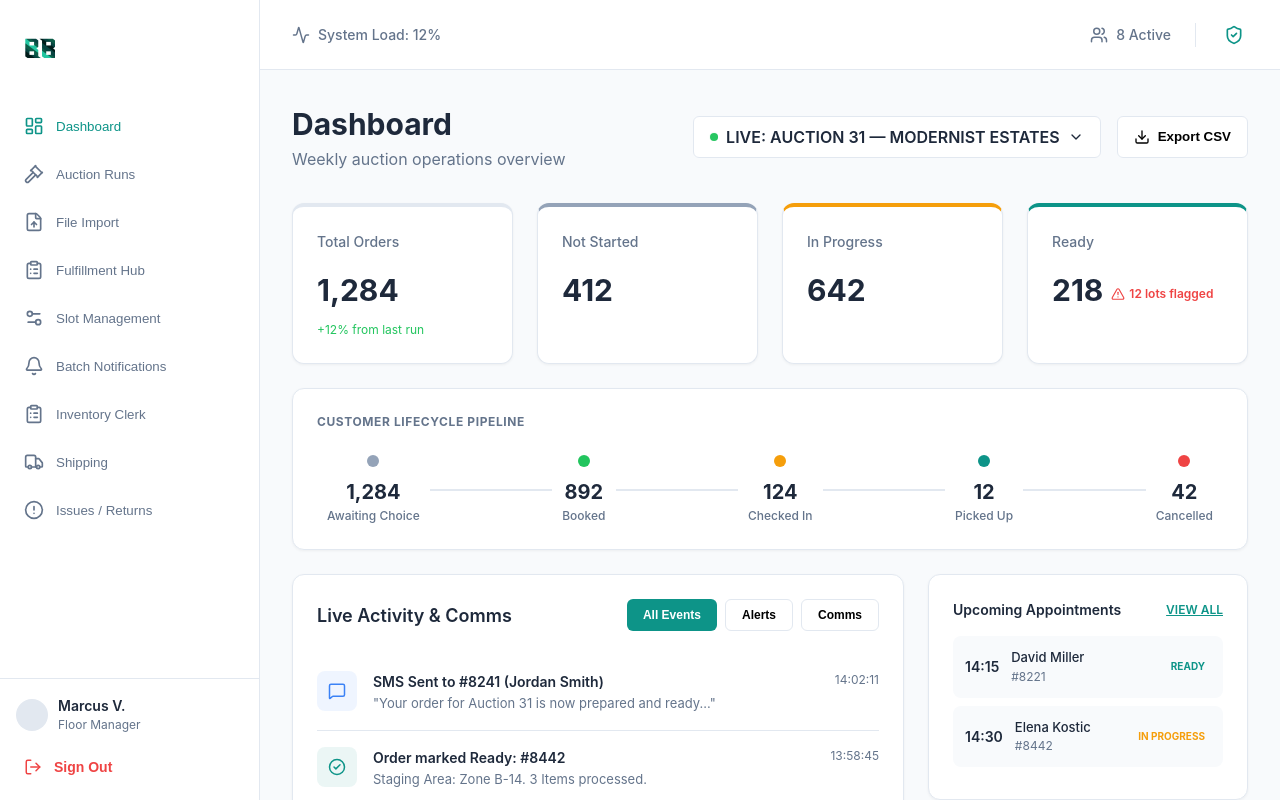
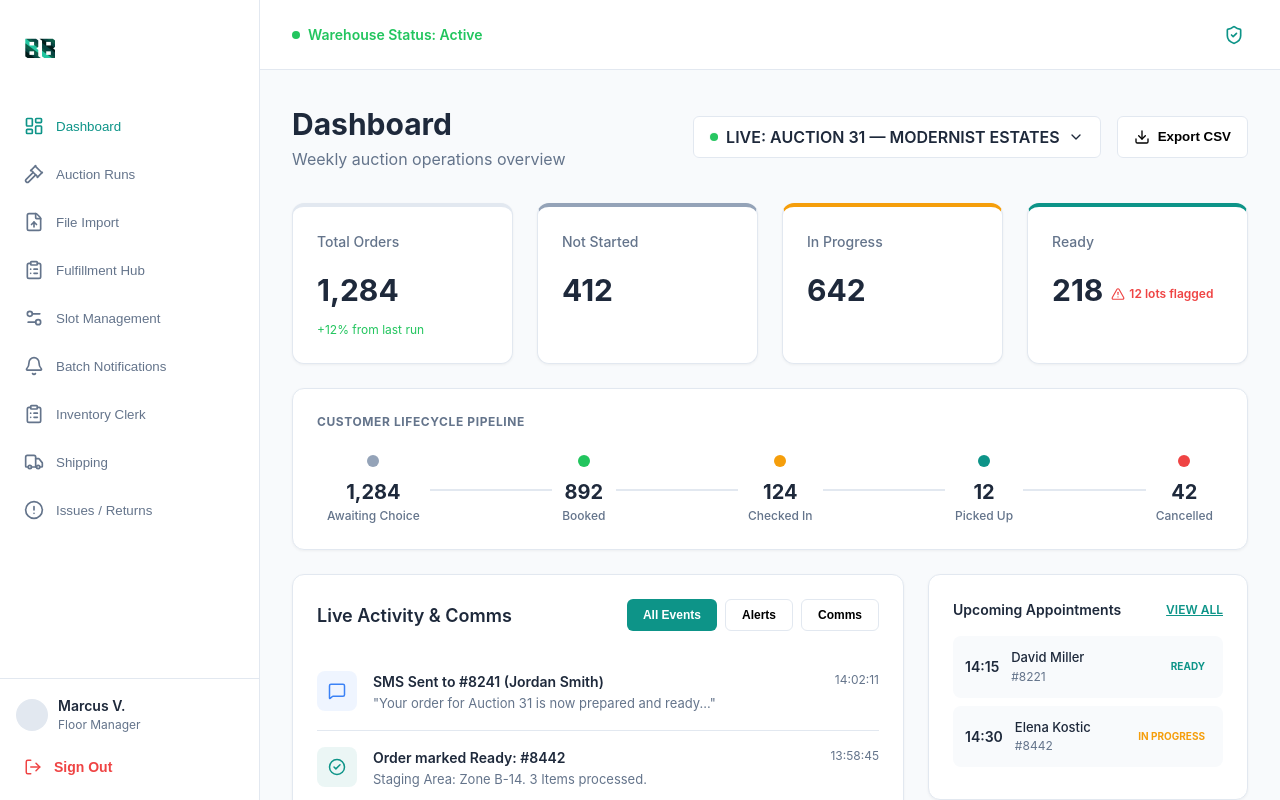
Before and after one commit to Tecosys/Warehouse-Pickup-Auction-Fulfillment-System, a React (Vite) app in the folder apps/admin/: page / in a window 1280 px wide. Shown: the top 800 px of the page. Built offline with nearby package versions, Linux system fonts and the light colour scheme.

Commit message:
UI Cleanup: Removed unrequested system metrics and simplified the top bar for better operational focus.

```diff
--- a/apps/admin/src/App.tsx
+++ b/apps/admin/src/App.tsx
@@ -107,19 +107,14 @@ function App() {
               <Menu size={24} />
             </button>
             <div style={{ display: 'flex', alignItems: 'center', gap: '2rem' }}>
-              <div className="desktop-only" style={{ display: 'flex', alignItems: 'center', gap: '0.5rem', color: 'var(--text-muted)' }}>
-                <Activity size={18} />
-                <span style={{ fontSize: '0.875rem', fontWeight: 500 }}>System Load: 12%</span>
+              <div className="desktop-only" style={{ display: 'flex', alignItems: 'center', gap: '0.5rem', color: 'var(--status-green)' }}>
+                <div className="status-dot pulse" style={{ background: 'var(--status-green)' }}></div>
+                <span style={{ fontSize: '0.875rem', fontWeight: 600 }}>Warehouse Status: Active</span>
               </div>
             </div>
           </div>
 
           <div style={{ display: 'flex', alignItems: 'center', gap: '1.5rem' }}>
-            <div className="desktop-only" style={{ display: 'flex', alignItems: 'center', gap: '0.5rem', color: 'var(--text-muted)' }}>
-              <Users size={18} />
-              <span style={{ fontSize: '0.875rem', fontWeight: 500 }}>8 Active</span>
-            </div>
-            <div className="desktop-only" style={{ height: '24px', width: '1px', background: 'var(--border-color)' }} />
             <button
               className="btn"
               style={{ border: 'none', padding: '0.25rem' }}
```
